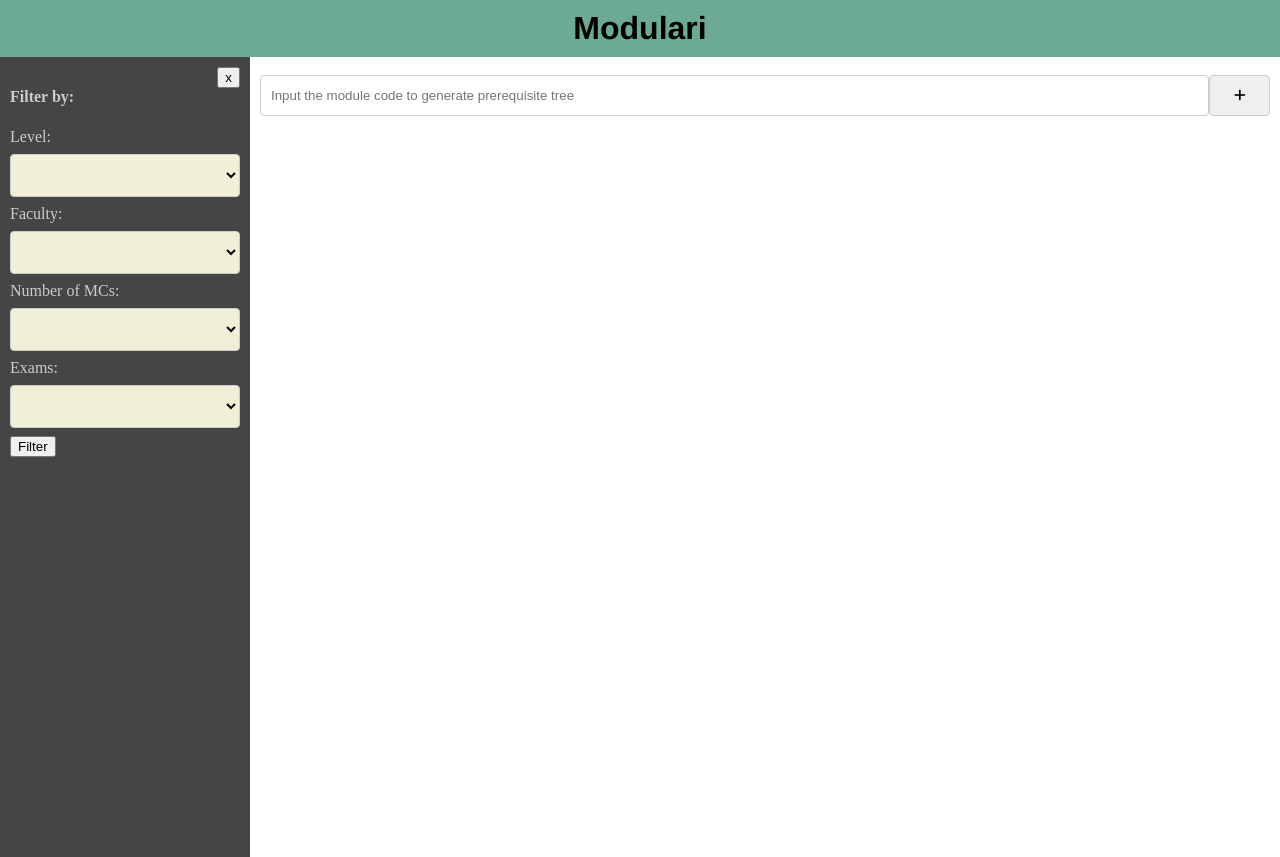
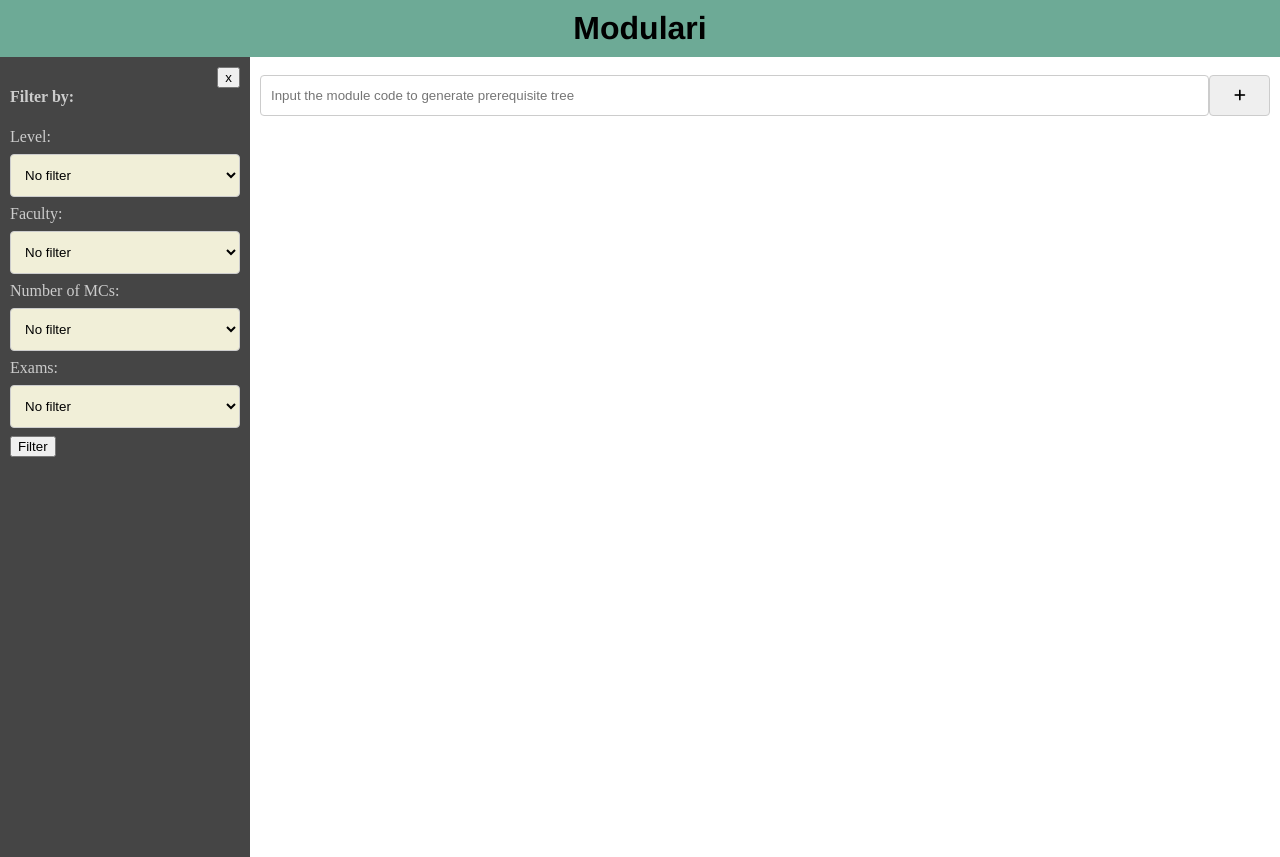
Before and after one commit to yuheem/Modulari, a Vue app in the folder modulari/: page / in a window 1280 px wide. Both pictures are taken after a click on the button 22 px from the left and 76 px from the top of the page. Built offline with nearby package versions, Linux system fonts and the light colour scheme.

Commit message:
Add default filter settings

```diff
--- a/modulari/src/components/FilterOptions.vue
+++ b/modulari/src/components/FilterOptions.vue
@@ -6,7 +6,7 @@
         <li>
           <label for="level">Level:</label>
           <select v-model="level" name="level">
-            <option selected>All levels</option>
+            <option selected>{{NO_FILTER}}</option>
             <option v-for="lvl in levelOptions" v-bind:key="lvl.id">{{lvl.level}}</option>
           </select>
         </li>
@@ -15,7 +15,7 @@
         <li>
           <label for="faculty">Faculty:</label>
           <select v-model="faculty" name="faculty">
-            <option selected>All faculties</option>
+            <option selected>{{NO_FILTER}}</option>
             <option v-for="fac in facultyOptions" :key="fac.id">{{fac.faculty}}</option>
           </select>
         </li>
@@ -24,7 +24,7 @@
         <li>
           <label for="numOfMCs">Number of MCs:</label>
           <select v-model="numOfMCs" name="numOfMCs">
-            <option selected>All MCs</option>
+            <option selected>{{NO_FILTER}}</option>
             <option v-for="mc in numOfMCsOptions" v-bind:key="mc.id">{{mc.MCs}}</option>
           </select>
         </li>
@@ -33,7 +33,7 @@
         <li>
           <label for="exams">Exams:</label>
           <select v-model="exams" name="exams">
-            <option selected>No filter</option>
+            <option selected>{{NO_FILTER}}</option>
             <option>No Exams</option>
           </select>
         </li>
@@ -49,6 +49,7 @@ export default {
   name: "FilterOptions",
   data() {
     return {
+      NO_FILTER: "No filter",
       level: "",
       faculty: "",
       numOfMCs: "",
@@ -109,6 +110,12 @@ export default {
       // Send filter details up to parent
       this.$emit("filter-modules", filterDetails);
     }
+  },
+  created() {
+    this.level = this.NO_FILTER;
+    this.faculty = this.NO_FILTER;
+    this.numOfMCs = this.NO_FILTER;
+    this.exams = this.NO_FILTER;
   }
 };
 </script>
```
